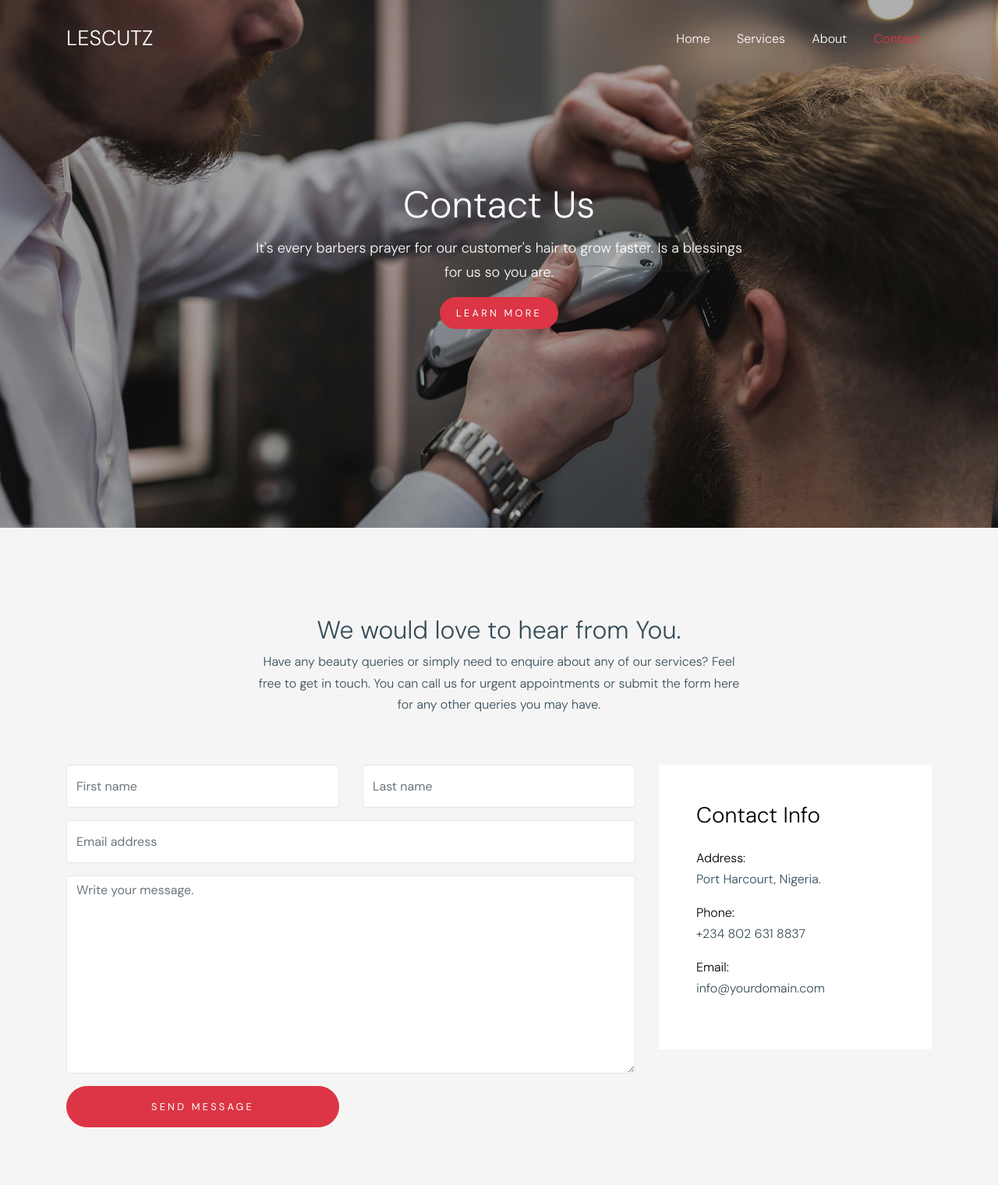
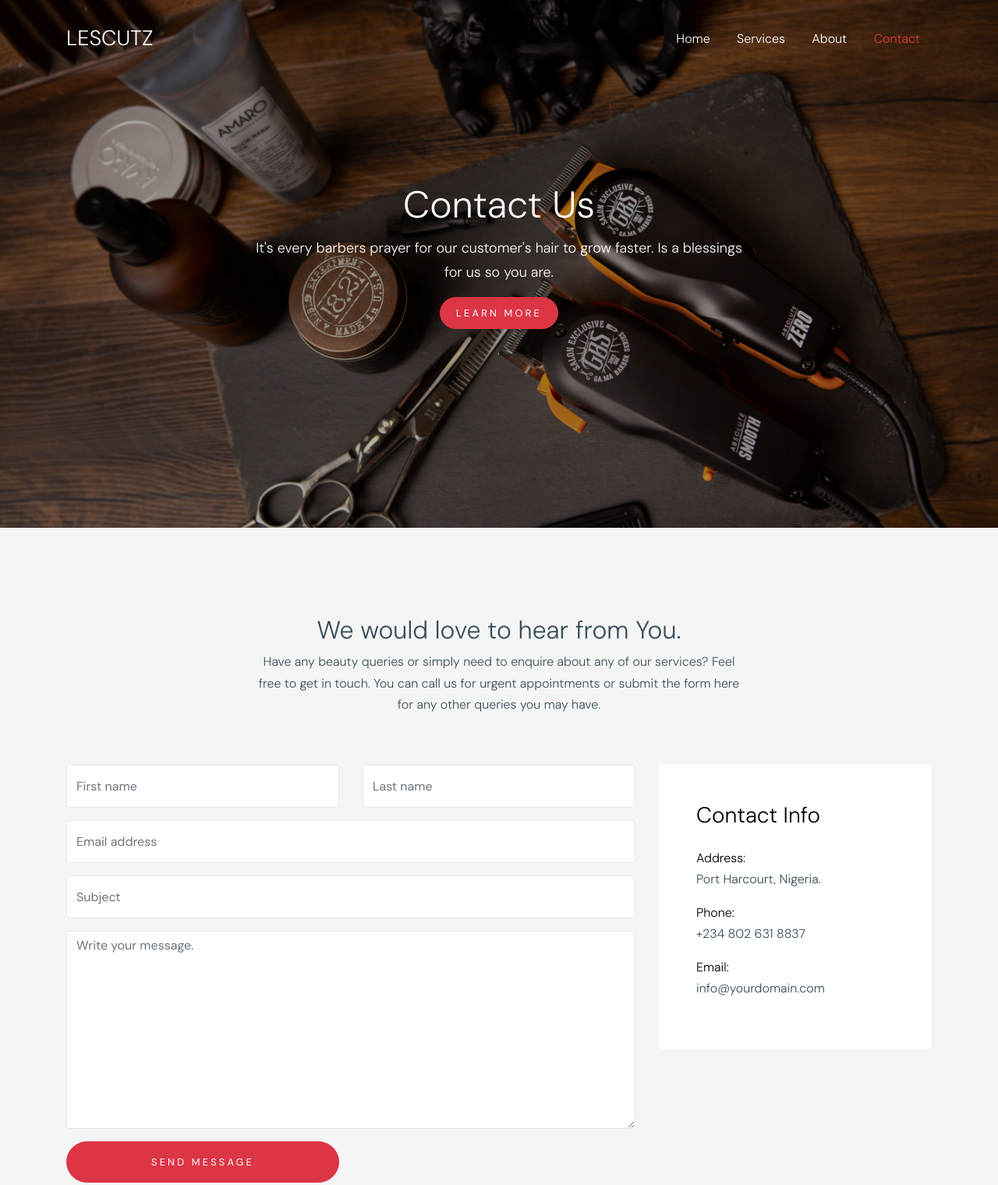
Before and after one commit to BigbrotherIG/LesCutz-master, a plain HTML site: page contact.html in a window 1280 px wide. Shown: the top 1520 px of the page at 78% size. Drawn offline with Linux system fonts and the light colour scheme; files whose address does not match are found by name.

Commit message:
More changes

```diff
--- a/contact.html
+++ b/contact.html
@@ -72,7 +72,7 @@
       </header>
 
     <div class="ftco-blocks-cover-1">
-      <div class="site-section-cover overlay" data-stellar-background-ratio="0.5" style="background-image: url('images/hero_1.jpg')">
+      <div class="site-section-cover overlay" data-stellar-background-ratio="0.6" style="background-image: url('images/hero.jpg')">
         <div class="container">
           <div class="row align-items-center justify-content-center text-center">
             <div class="col-md-7">
@@ -108,6 +108,12 @@
               <div class="form-group row">
                 <div class="col-md-12">
                   <input type="email" class="form-control" placeholder="Email address">
+                </div>
+              </div>
+
+              <div class="form-group row">
+                <div class="col-md-12">
+                  <input type="text" class="form-control" placeholder="Subject">
                 </div>
               </div>
 
@@ -189,7 +195,7 @@
             <div class="border-top pt-5">
               <p>
             <!-- Link back to Colorlib can't be removed. Template is licensed under CC BY 3.0. -->
-            Copyright &copy;<script>document.write(new Date().getFullYear());</script> All rights reserved | This template is made with <i class="icon-heart text-danger" aria-hidden="true"></i> by <a href="https://igbifagodwin.netlify.app" target="_blank" >Igbifa Godwin</a>
+            Copyright &copy; <script>document.write(new Date().getFullYear());</script> LesCutz. All rights reserved | This template is made with <i class="icon-heart text-danger" aria-hidden="true"></i> by <a href="https://igbifagodwin.netlify.app" target="_blank" >Igbifa Godwin</a>
             <!-- Link back to Colorlib can't be removed. Template is licensed under CC BY 3.0. -->
             </p>
             </div>
```
Also changed, not shown: about.html (+2 -2 lines), index.html (+2 -2 lines), services.html (+2 -2 lines), images/hero.jpg (added), 1 other file.
